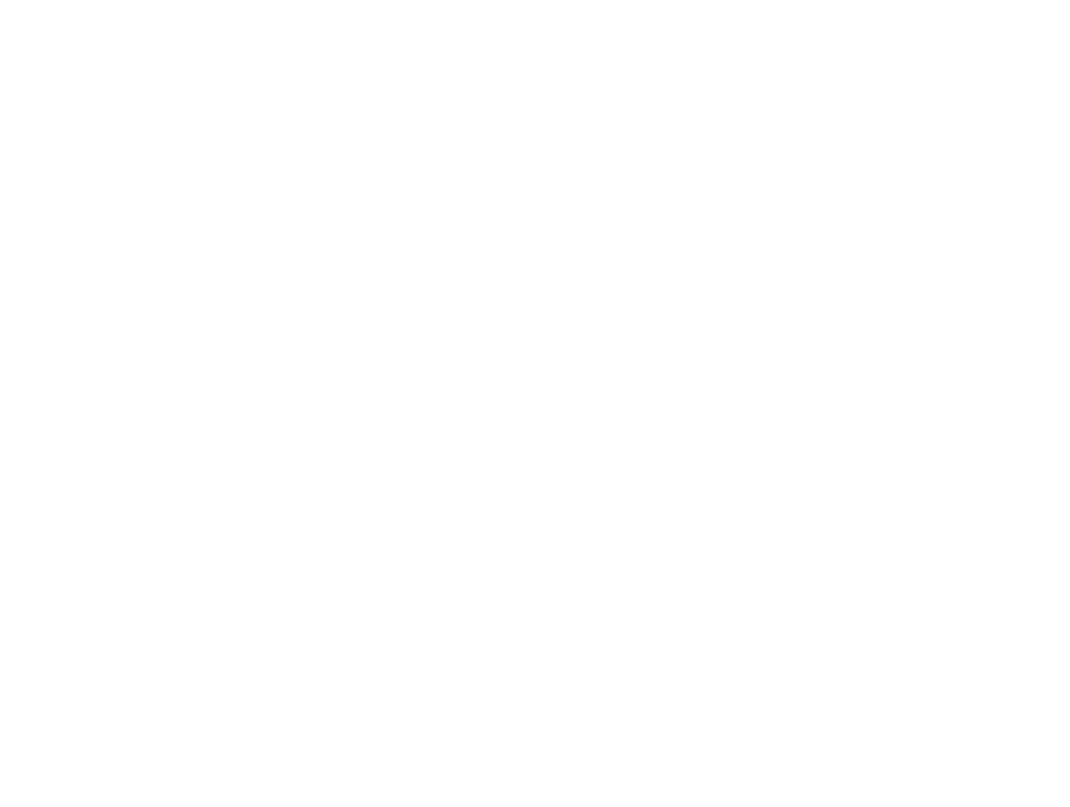
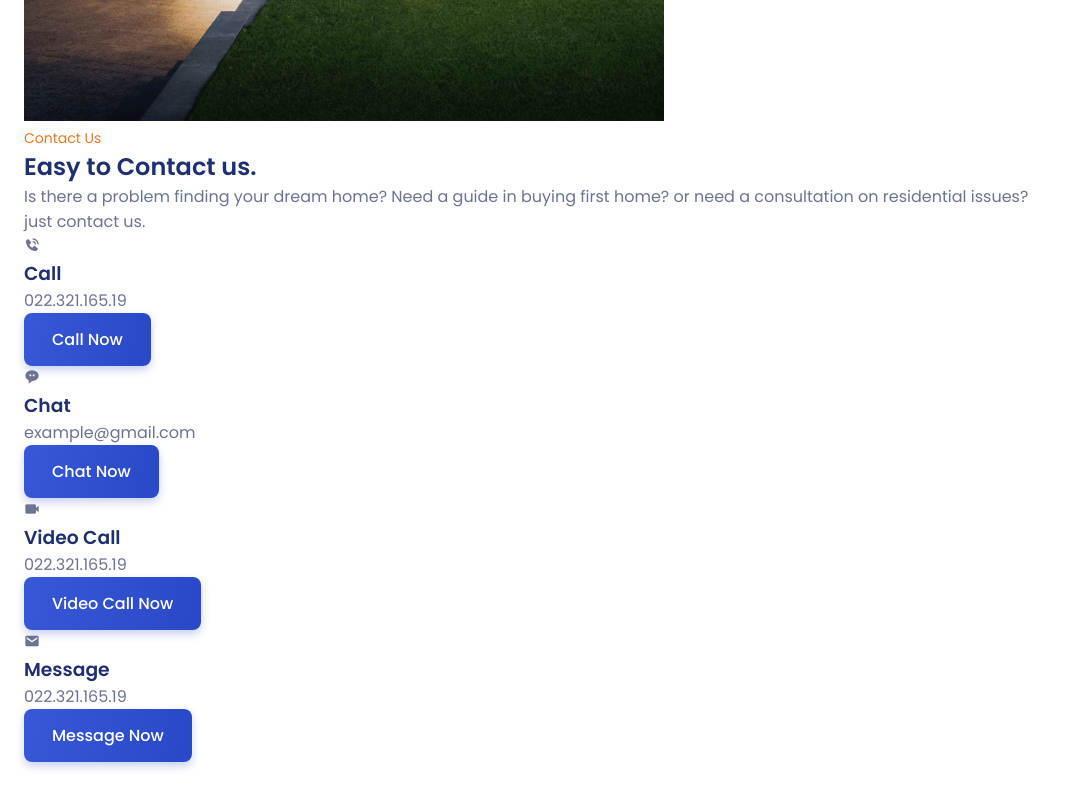
Before and after one commit to devazamatt/responsive-real-estate-website, a React (Vite) app: page / in a window 1280 px wide. Shown: the part 3700-4507 px from the top of the page, without its empty margins (0-1070 px from the left). Before the commit the page ends 3263 px from the top, so only its background shows below. Built offline with nearby package versions, Linux system fonts and the light colour scheme.

Commit message:
Remove unnecessary css classes and change accordions

```diff
--- a/src/App.jsx
+++ b/src/App.jsx
@@ -11,6 +11,7 @@
 import PopularImg4 from './assets/img/popular4.jpg'
 import PopularImg5 from './assets/img/popular5.jpg'
 import ValueImg from './assets/img/value.jpg'
+import ContactImg from './assets/img/contact.png'
 
 import {styled} from '@mui/material/styles'
 import Accordion from '@mui/material/Accordion'
@@ -44,6 +45,9 @@
   '&.Mui-expanded': {
     minHeight: 'initial'
   },
+  '& .MuiAccordionSummary-expandIconWrapper': {
+    color: 'hsl(228, 66%, 53%)'
+  },
   '& .MuiAccordionSummary-expandIconWrapper.Mui-expanded': {
     transform: 'rotate(-180deg)'
   },
@@ -53,9 +57,6 @@
   '& .MuiAccordionSummary-content.Mui-expanded': {
     margin: 0
   },
-  '& .MuiAccordionSummary-expandIconWrapper': {
-    color: 'hsl(228, 66%, 53%)'
-  }
 }))
 
 const accordions = [
@@ -376,7 +377,7 @@
                         </h3>
                       </div>
                     </StyledSummary>
-                    <AccordionDetails className="value__accordion-content">
+                    <AccordionDetails>
                       <p className="value__accordion-description">
                         {accordion.description}
                       </p>
@@ -390,7 +391,90 @@
 
         {/*<==================== CONTACT ====================*/}
         <section className="contact section" id="contact">
+          <div className="contact__container container grid">
+            <div className="contact__images">
+              <div className="contact__orbe"></div>
+              <div className="contact__img">
+                <img src={ContactImg} alt="" />
+              </div>
+            </div>
 
+            <div className="contact__content">
+              <div className="contact__data">
+                <span className="section__subtitle">Contact Us</span>
+                <h2 className="contact__title">
+                  Easy to Contact us<span>.</span>
+                </h2>
+                <p className="contact__description">
+                  Is there a problem finding your dream home? Need a
+                  guide in buying first home? or need a consultation
+                  on residential issues? just contact us.
+                </p>
+              </div>
+
+              <div className="contact__card">
+                <div className="contact__card-box">
+                  <div className="contact__card-info">
+                    <i className='bx bxs-phone-call'></i>
+                    <div>
+                      <h3 className="contact__card-title">
+                        Call
+                      </h3>
+                      <p className="contact__card-description">
+                        022.321.165.19
+                      </p>
+                    </div>
+                  </div>
+                  <a className="button contact__card-button" href="tel:02232116519">Call Now</a>
+                </div>
+
+                <div className="contact__card-box">
+                  <div className="contact__card-info">
+                    <i className='bx bxs-message-rounded-dots'></i>
+                    <div>
+                      <h3 className="contact__card-title">
+                        Chat
+                      </h3>
+                      <p className="contact__card-description">
+                        example@gmail.com
+                      </p>
+                    </div>
+                  </div>
+                  <a className="button contact__card-button" href="mailto:example@gmail.com">Chat Now</a>
+                </div>
+
+                <div className="contact__card-box">
+                  <div className="contact__card-info">
+                    <i className='bx bxs-video'></i>
+                    <div>
+                      <h3 className="contact__card-title">
+                        Video Call
+                      </h3>
+                      <p className="contact__card-description">
+                        022.321.165.19
+                      </p>
+                    </div>
+                  </div>
+                  <a className="button contact__card-button" href="#">Video Call Now</a>
+                </div>
+
+                <div className="contact__card-box">
+                  <div className="contact__card-info">
+                    <i className='bx bxs-envelope'></i>
+                    <div>
+                      <h3 className="contact__card-title">
+                        Message
+                      </h3>
+                      <p className="contact__card-description">
+                        022.321.165.19
+                      </p>
+                    </div>
+                  </div>
+                  <a className="button contact__card-button" href="mailto:some@gmail.com">Message Now</a>
+                </div>
+              </div>
+            </div>
+          </div>
         </section>
 
         {/*<==================== SUBSCRIBE ====================*/}
--- a/src/index.css
+++ b/src/index.css
@@ -480,17 +480,9 @@
   row-gap: 1.5rem;
 }
 
-.value__accordion-item {
-  background-color: var(--body-color);
-  border: 2px solid var(--border-color);
-  border-radius: 0.5rem;
-  padding: 1rem 0.75rem;
-}
-
 .value__accordion-header {
   display: flex;
   align-items: center;
-  cursor: pointer;
 }
 
 .value__accordion-icon {
@@ -507,38 +499,8 @@
   font-size: var(--small-font-size);
 }
 
-.value__accordion-arrow {
-  display: inline-flex;
-  background-color: var(--first-color-lighten);
-  padding: 0.25rem;
-  color: var(--first-color);
-  border-radius: 2px;
-  font-size: 10px;
-  margin-left: auto;
-}
-
-.value__accordion-arrow i {
-  transition: 0.4s;
-}
-
 .value__accordion-description {
   font-size: var(--smaller-font-size);
-}
-
-.value__accordion-content {
-   /*overflow: hidden;*/
-   /*height: 0;*/
-   /*transition: all 0.25s ease;*/
-  animation: fadein 0.35s ease-in;
-}
-
-@keyframes fadein {
-  0% {
-    opacity: 0;
-  }
-  100% {
-    opacity: 1;
-  }
 }
 
 
```
